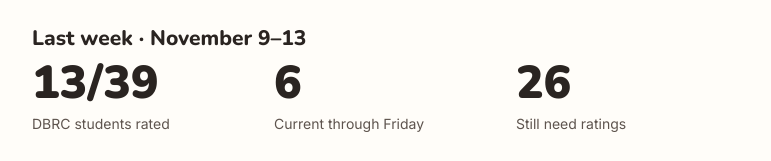
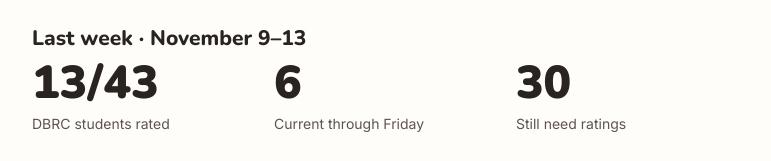
Before and after one commit to marlithaw/matchbook63-culture-weekly, a plain HTML site: page index.html in a window 1280 px wide. Shown: the part 4974-5135 px from the top of the page, 254-1025 px from the left. Drawn offline with nearby package versions, Linux system fonts and the light colour scheme.

Commit message:
Week 15 draft: DBRC roster is 43 students
Co-Authored-By: Claude Opus 5.5 <noreply@anthropic.com>
Claude-Session: https://claude.ai/code/session_013Q8RQEyihY6R9TtyH5Dss1

```diff
--- a/index.html
+++ b/index.html
@@ -289,7 +289,7 @@ footer p{color:#cfc5bf;font-size:14px;margin:0}
 <div class="btns" style="margin-bottom:0"><a class="btn alt" href="iri/IRI_Gr6-8_Two_Lane_Flowchart.pdf">Grades 6–8 two-lane flowchart</a><a class="btn alt" href="iri/IRI_Gr3-4_01_Program_Overview_STAFF.pdf">Grades 3–4 program overview</a></div>
 </div>
 <h3>Last week · November 9–13</h3>
-<div class="nums"><div><b>13/39</b><span>DBRC students rated</span></div><div><b>6</b><span>Current through Friday</span></div><div><b>26</b><span>Still need ratings</span></div></div>
+<div class="nums"><div><b>13/43</b><span>DBRC students rated</span></div><div><b>6</b><span>Current through Friday</span></div><div><b>30</b><span>Still need ratings</span></div></div>
 <p>A classroom reaches <b>100%</b> only when its DBRC students are rated in every block, every day. No classroom reached it last week; the first to get there will be celebrated here by name. Complete ratings are how the student support team will see whether Lap to Tap is working for the students who need it most.</p>
 <h3>How it runs every day</h3>
 <ul class="plain">
```
